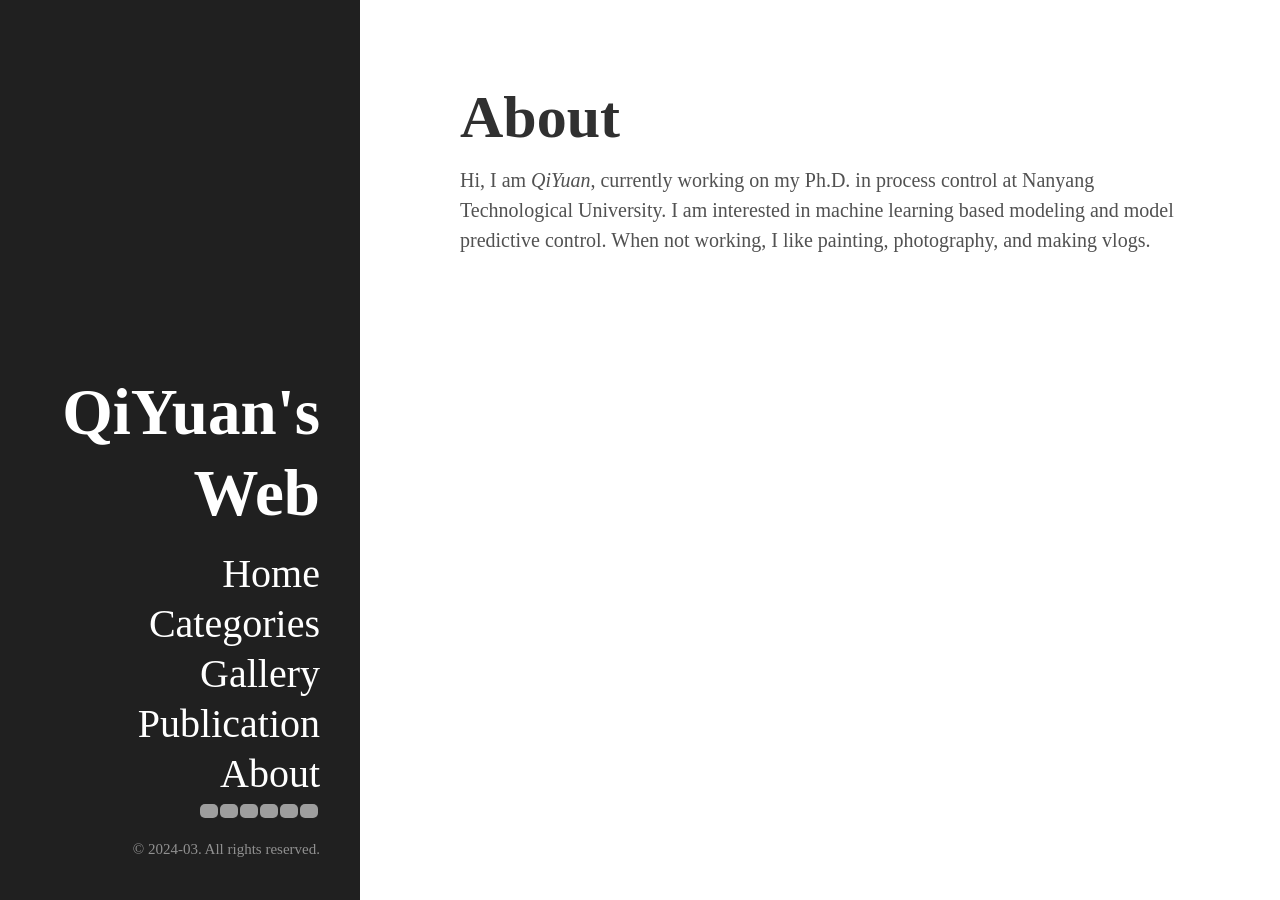
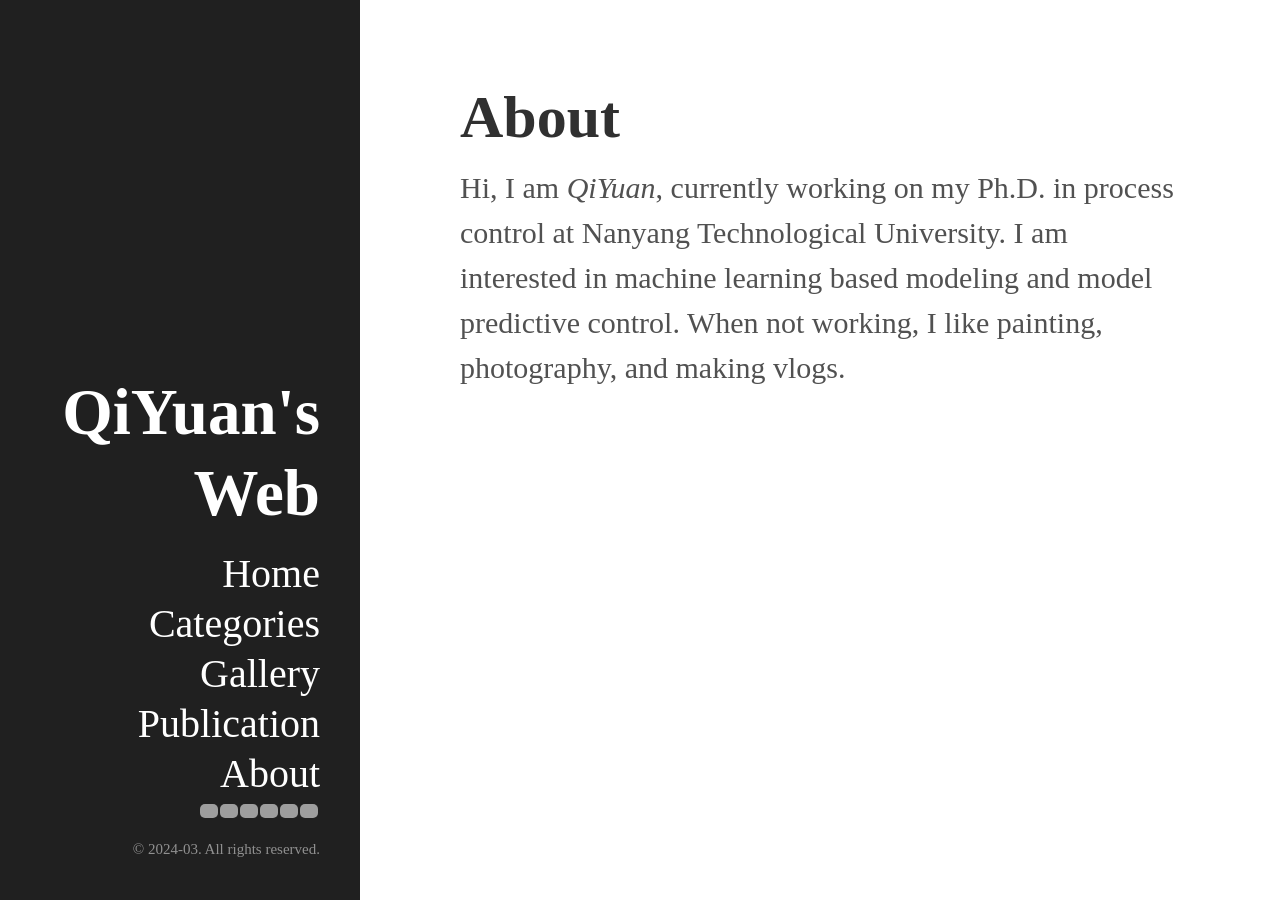
Before and after one commit to Zhang-Xuewen/Zhang-Xuewen.github.io, a Jekyll site: the page built from about.md, in a window 1280 px wide. Built offline with Jekyll 4.4.1, drawn with Linux system fonts in a browser that asks for light colours; some web fonts are replaced; grey boxes are pictures that could not be loaded.

Commit message:
update index, about, publication

```diff
--- a/about.md
+++ b/about.md
@@ -3,5 +3,10 @@ layout: page
 title: About
 permalink: /about/
 ---
+<style>
+body {font-family: 'East Sea Dokdo', cursive;
+      font-size: 30px;
+      margin-bottom:4px;}
+</style>
 
 Hi, I am <em>QiYuan</em>, currently working on my Ph.D. in process control at Nanyang Technological University. I am interested in machine learning based modeling and model predictive control. When not working, I like painting, photography, and making vlogs.
--- a/index.html
+++ b/index.html
@@ -4,7 +4,8 @@ title: Home
 ---
 <style>
 body {font-family: 'East Sea Dokdo', cursive;
-      font-size: 30px;s}
+      font-size: 30px;
+      line-height: 1.3;}
 </style>
 
 
@@ -17,6 +18,7 @@ body {font-family: 'East Sea Dokdo', cursive;
 
 <img align='right' src='/home/IMG_5777.PNG' width='150'>
 
+<br/><br/>
 <br/><br/>
 
 <!--
```
Also changed, not shown: publication.md (+1 -1 lines).
